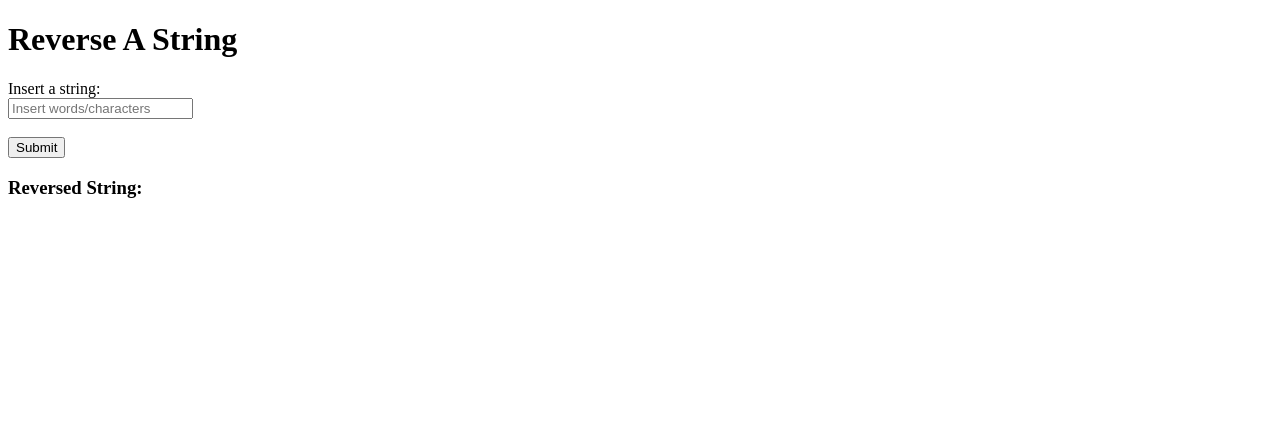
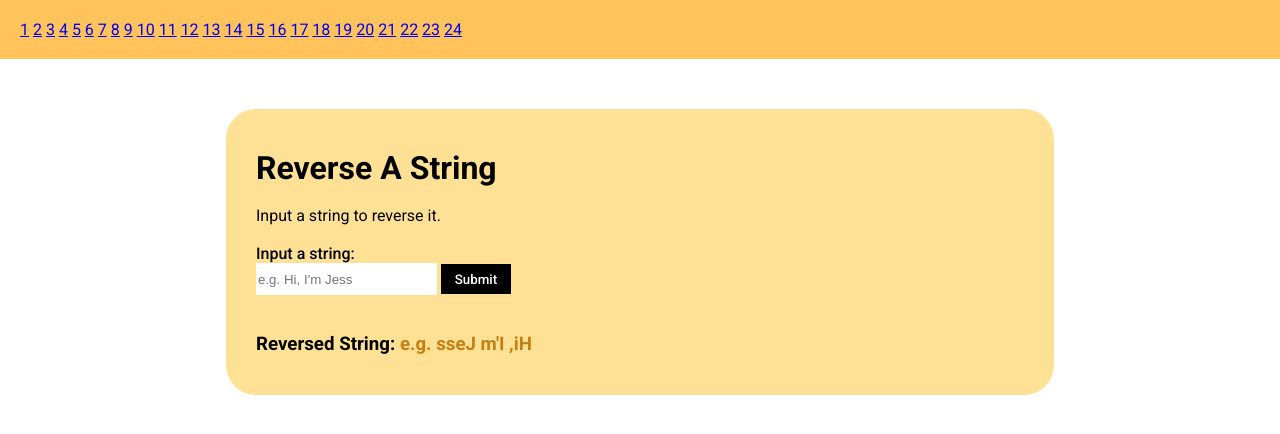
Before and after one commit to jkaho/javascriptmas, a plain HTML site: page challenge-5/index-5.html in a window 1280 px wide. Drawn offline with Linux system fonts and the light colour scheme.

Commit message:
5: Modify html and js to make consistent w/ other pages

```diff
--- a/challenge-5/assets/js/script-5.js
+++ b/challenge-5/assets/js/script-5.js
@@ -19,7 +19,9 @@ var submitBtn = document.getElementById("submit");
 var stringInputEl = document.getElementById("string-input");
 var reversedStringEl = document.getElementById("reversed-string");
 
-function reverseAString() {
+function reverseAString(event) {
+    event.preventDefault();
+
     var str = stringInputEl.value;
     var reversedString = "";
 
--- a/challenge-5/index-5.html
+++ b/challenge-5/index-5.html
@@ -2,21 +2,57 @@
 <html lang="en">
 
 <head>
-    <title>JavaScriptmas | Day 5</title>
+    <meta charset="UTF-8">
+    <meta name="viewport" content="width=device-width, initial-scale=1.0">
+    <meta http-equiv="X-UA-Compatible" content="ie=edge">
+    <link rel="preconnect" href="https://fonts.gstatic.com">
+    <link href="https://fonts.googleapis.com/css2?family=Roboto:ital,wght@0,100;0,300;0,400;0,500;0,700;0,900;1,100;1,300;1,400;1,500;1,700;1,900&display=swap" rel="stylesheet">
+    <link rel="stylesheet" href="../assets/css/style.css">
+    <title>JavaScriptmas | Challenge 5</title>
 </head>
 
 <body>
     <header>
-        <h1>Reverse A String</h1>
+        <a href="../challenge-1/index-1.html">1</a>
+        <a href="../challenge-2/index-2.html">2</a>
+        <a href="../challenge-3/index-3.html">3</a>
+        <a href="../challenge-4/index-4.html">4</a>
+        <a href="index-5.html">5</a>
+        <a href="../challenge-6/index-6.html">6</a>
+        <a href="../challenge-7/index-7.html">7</a>
+        <a href="../challenge-8/index-8.html">8</a>
+        <a href="../challenge-9/index-9.html">9</a>
+        <a href="../challenge-10/index-10.html">10</a>
+        <a href="../challenge-11/index-11.html">11</a>
+        <a href="../challenge-12/index-12.html">12</a>
+        <a href="../challenge-13/index-13.html">13</a>
+        <a href="../challenge-14/index-14.html">14</a>
+        <a href="../challenge-15/index-15.html">15</a>
+        <a href="../challenge-16/index-16.html">16</a>
+        <a href="../challenge-17/index-17.html">17</a>
+        <a href="../challenge-18/index-18.html">18</a>
+        <a href="../challenge-19/index-19.html">19</a>
+        <a href="../challenge-20/index-20.html">20</a>
+        <a href="../challenge-21/index-21.html">21</a>
+        <a href="../challenge-22/index-22.html">22</a>
+        <a href="../challenge-23/index-23.html">23</a>
+        <a href="../challenge-24/index-24.html">24</a>
     </header>
     <main>
-        <label for="string-input">Insert a string:</label>
+        <h1>Reverse A String</h1>
         <br>
-        <input id="string-input" type="text" placeholder="Insert words/characters">
+        <p>
+            Input a string to reverse it.
+        </p>
+        <br>
+        <form>
+            <label for="string-input">Input a string:</label>
+            <br>
+            <input id="string-input" type="text" placeholder="e.g. Hi, I'm Jess">
+            <button id="submit" type="submit">Submit</button>
+        </form>
         <br><br>
-        <button id="submit" type="submit">Submit</button>
-        <br>
-        <h3>Reversed String: <span id="reversed-string"></span></h3>
+        <h3>Reversed String: <span id="reversed-string">e.g. sseJ m'I ,iH</span></h3>
     </main>
 </body>
     <script type="text/javascript" src ="assets/js/script-5.js"></script>
```
Also changed, not shown: 4 other files.
